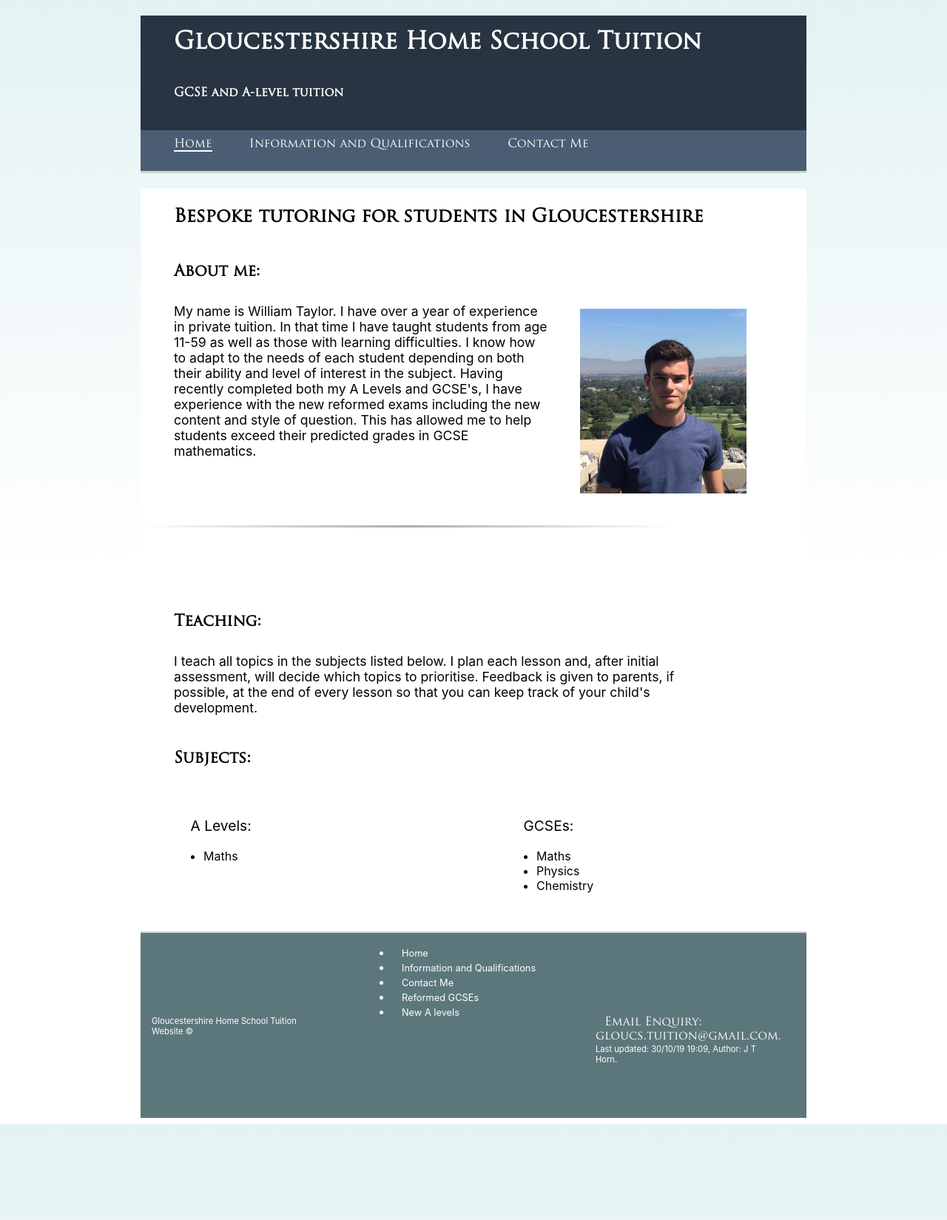
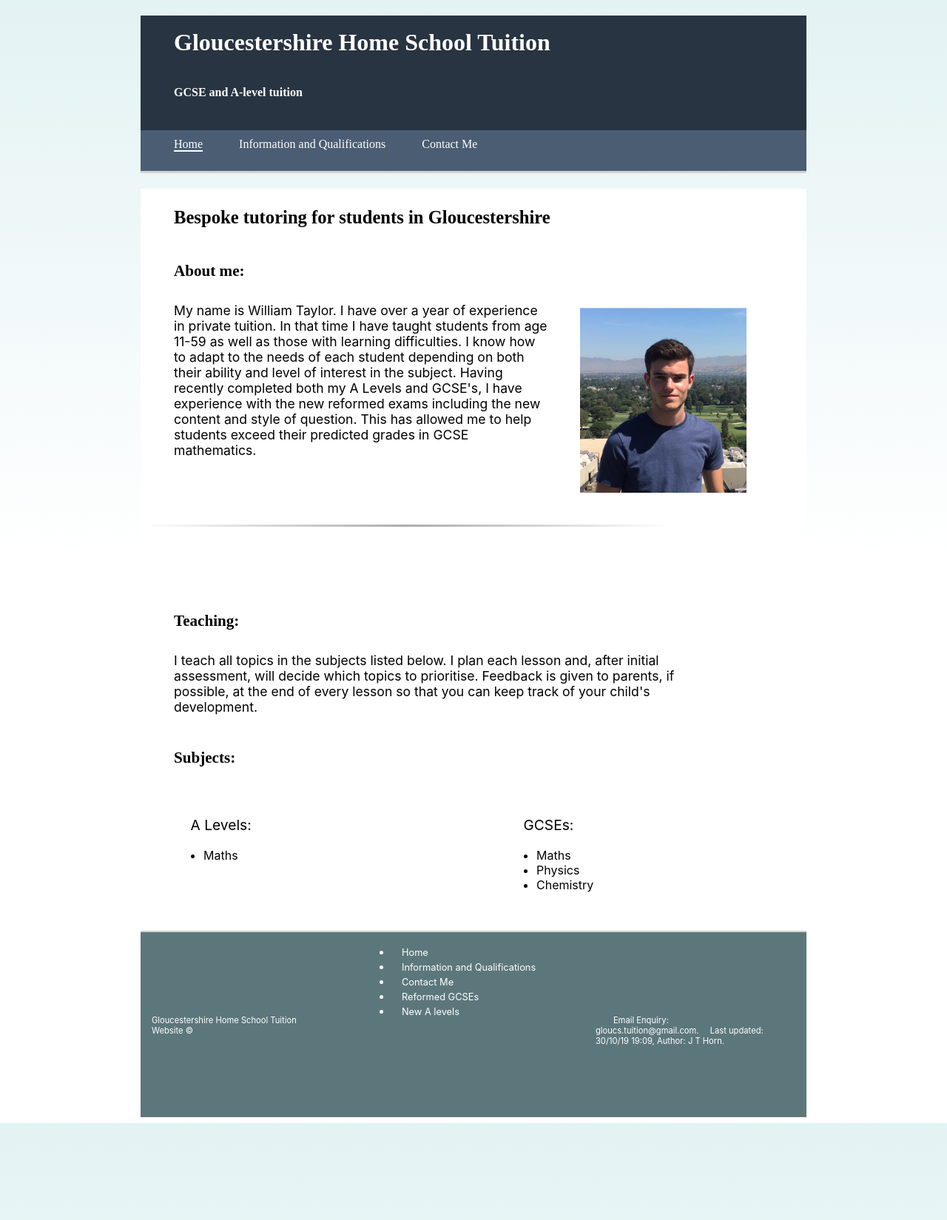
Before and after one commit to JTHorn-eng/gloucesterhometuition, a PHP site: page / in a window 1280 px wide. Shown: the top 1649 px of the page at 74% size. Run offline with PHP 8.4, Linux system fonts and the light colour scheme; some web fonts are replaced.

Commit message:
Update style.css

```diff
--- a/style.css
+++ b/style.css
@@ -3,9 +3,8 @@
 */
 @font-face {
     font-family: Trajan;
-    src: url(Trajan%20Pro%20Regular.ttf);
+    src: url(../Resources/Fonts/Trajan.ttf);
 }
-
 
 body {
     background: linear-gradient(to bottom, rgb(227, 242, 243) , white 50% );
@@ -32,7 +31,6 @@
     font-size: 1.1em;
     background-color: white;
     color: black;
-
 }
 
 #map {
@@ -109,12 +107,14 @@
     padding-left: 5%;
     padding-top: 2%;
     width: 100%;
+
 }
 
 h2, h3 {
     font-family: Trajan;
     font-size: 1.2em;
     padding: 25px 5% 0px;
+    width: 100%;
 }
 
 #mainTitle {
@@ -132,6 +132,18 @@
     text-align: left;
     height: 100%;
     font-family: -apple-system, BlinkMacSystemFont, 'Segoe UI', Roboto, Oxygen, Ubuntu, Cantarell, 'Open Sans', 'Helvetica Neue', sans-serif;
+}
+
+#footerLinka {
+    padding: 0% 5% 0% 5%;
+    text-align: left;
+    height: 100%;
+    font-size: 1em;
+    font-family: -apple-system, BlinkMacSystemFont, 'Segoe UI', Roboto, Oxygen, Ubuntu, Cantarell, 'Open Sans', 'Helvetica Neue', sans-serif;
+}
+
+#footerLinka:hover {
+    text-decoration: underline;
 }
 
 a {
```
